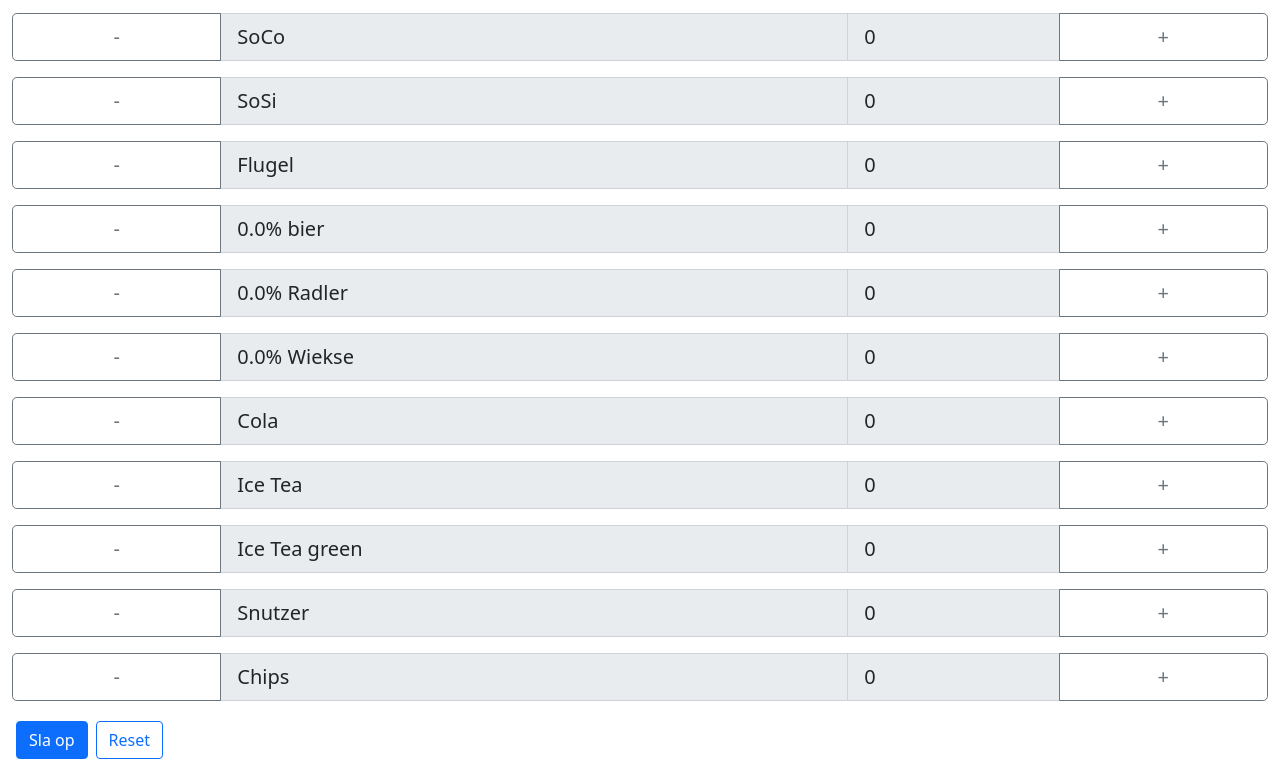
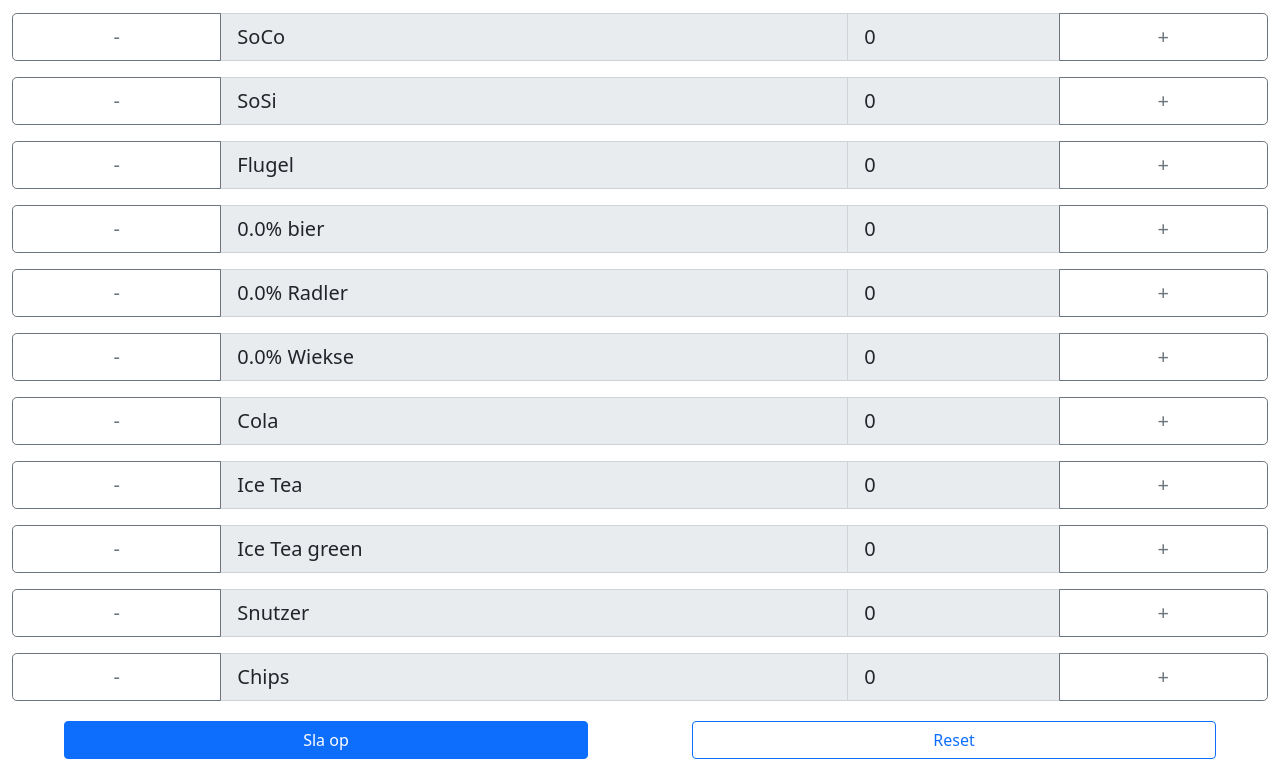
Before and after one commit to ikbentimkramer/beterstelling, a plain HTML site: page index.html in a window 1280 px wide. Shown: the part 719-1502 px from the top of the page. Drawn offline with nearby package versions, Linux system fonts and the light colour scheme.

Commit message:
Make form bottom buttons larger

```diff
--- a/index.html
+++ b/index.html
@@ -38,8 +38,10 @@
 		<button class="btn btn-outline-secondary col-2" type="button" @click="item.amount++">+</button>
 	      </div>
 	    </div>
-	      <button class="btn btn-primary col m-1 mb-4" type="button" @click="addOrder">Sla op</button>
-	      <button class="btn btn-outline-primary col m-1 mb-4" type="button" @click="clearForm">Reset</button>
+	    <div class="d-flex justify-content-around">
+	      <button class="btn btn-primary col-5 m-1 mb-4" type="button" @click="addOrder">Sla op</button>
+	      <button class="btn btn-outline-primary col-5 m-1 mb-4" type="button" @click="clearForm">Reset</button>
+	    </div>
 	  </form>
 	</div>
 	<div class="container-fluid" v-show="!order" v-for="(singleOrder, index) in orderList">
```
